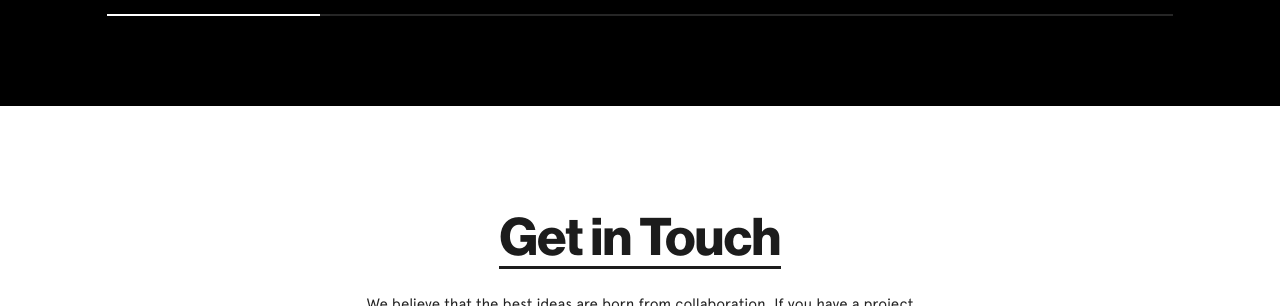
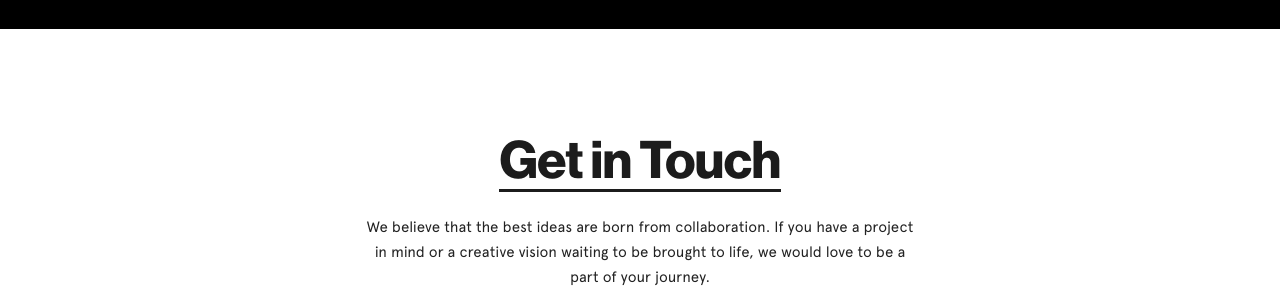
Before and after one commit to antonvilyams/kv, a plain HTML site: page index.html in a window 1280 px wide. Shown: the part 1119-1425 px from the top of the page. Drawn offline with Linux system fonts and the light colour scheme.

Commit message:
UI fixes.

```diff
--- a/css/styles.css
+++ b/css/styles.css
@@ -458,11 +458,7 @@ body.homepage .header.header--scrolled {
 }
 
 .section--press {
-  padding: 5vmax 0 7vmax;
-}
-
-.section--press {
-  padding: 5vmax 0 7vmax;
+  padding: 4vmax 0 4.5vmax;
 }
 
 .press-carousel {
@@ -532,24 +528,6 @@ body.homepage .header.header--scrolled {
 
 .carousel-arrow--next {
   right: var(--site-gutter);
-}
-
-.carousel-progress {
-  position: relative;
-  margin-top: 30px;
-  height: 2px;
-  background: rgba(255, 255, 255, 0.15);
-  overflow: hidden;
-}
-
-.carousel-progress-bar {
-  position: absolute;
-  top: 0;
-  left: 0;
-  height: 100%;
-  background: #ffffff;
-  transition: transform 0.4s ease;
-  will-change: transform;
 }
 
 @media (min-width: 768px) {
--- a/index.html
+++ b/index.html
@@ -13,8 +13,8 @@
   <meta property="og:url" content="https://www.kristinavilyams.com">
   <meta property="og:type" content="website">
   <meta property="og:image" content="assets/images/kristina-vilyams.jpg">
-  <link rel="stylesheet" href="css/styles.css?v=5">
-  <link rel="stylesheet" href="css/pages.css?v=5">
+  <link rel="stylesheet" href="css/styles.css?v=6">
+  <link rel="stylesheet" href="css/pages.css?v=6">
 </head>
 <body class="homepage">
   <a href="#main-content" class="skip-link">Skip to Content</a>
@@ -132,10 +132,6 @@
                 <path d="M1.19088 9.16982H40.6755" fill="none" stroke="currentColor" stroke-width="1.5"/>
               </svg>
             </button>
-
-            <div class="carousel-progress" aria-hidden="true">
-              <span class="carousel-progress-bar"></span>
-            </div>
           </div>
         </div>
       </section>
@@ -228,6 +224,6 @@
     </footer>
   </div>
 
-  <script src="js/main.js?v=5"></script>
+  <script src="js/main.js?v=6"></script>
 </body>
 </html>
--- a/js/main.js
+++ b/js/main.js
@@ -43,7 +43,6 @@
 
   if (carousel) {
     const track = carousel.querySelector('.carousel-track');
-    const progressBar = carousel.querySelector('.carousel-progress-bar');
     const prevBtn = carousel.querySelector('.carousel-arrow--prev');
     const nextBtn = carousel.querySelector('.carousel-arrow--next');
     const gap = 20;
@@ -78,20 +77,10 @@
       return slide.getBoundingClientRect().width + gap;
     }
 
-    function getLogicalIndex() {
-      return ((index - total) % total + total) % total;
-    }
-
     function setTrackPosition(animate) {
       const step = getSlideStep();
       track.style.transition = animate ? 'transform 0.4s ease' : 'none';
       track.style.transform = `translateX(-${index * step}px)`;
-
-      if (progressBar) {
-        const logical = getLogicalIndex();
-        progressBar.style.width = `${100 / total}%`;
-        progressBar.style.transform = `translateX(${logical * 100}%)`;
-      }
     }
 
     function normalizeIndex() {
```
Also changed, not shown: 1 other file.
